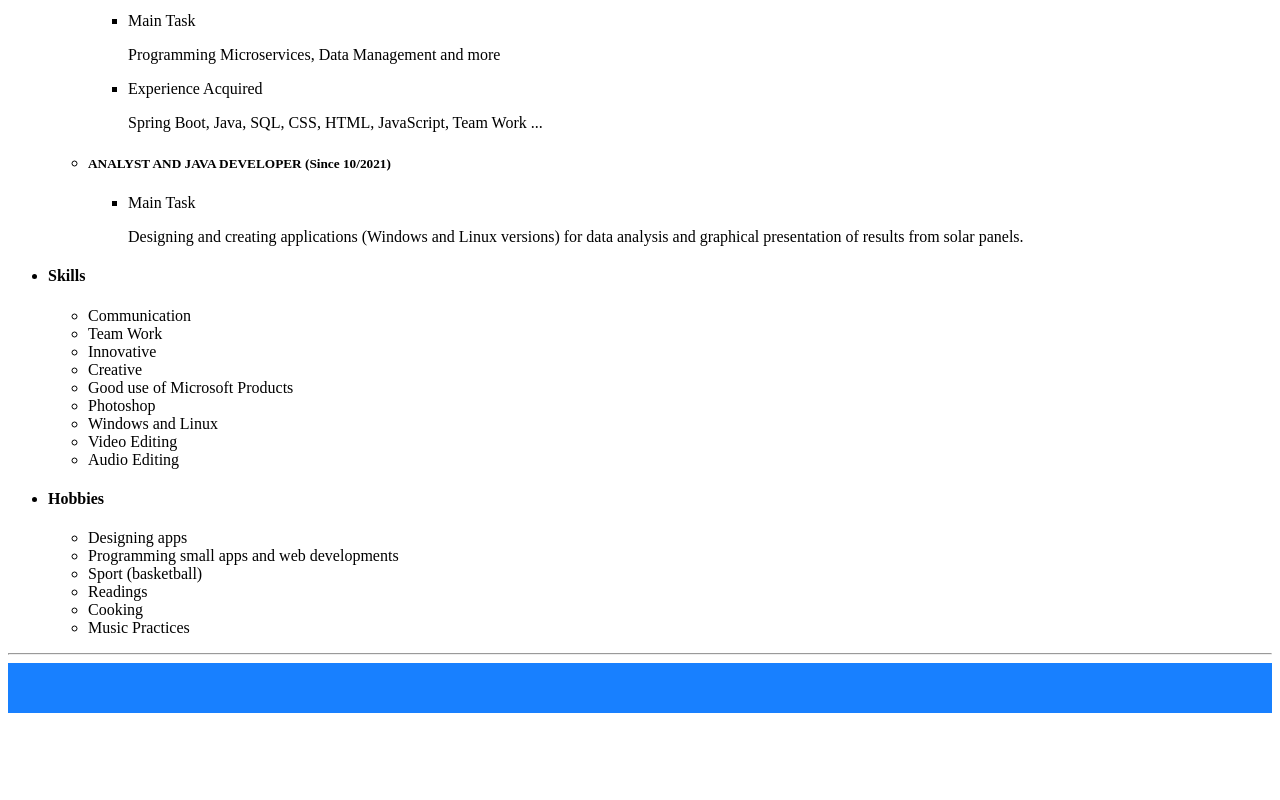
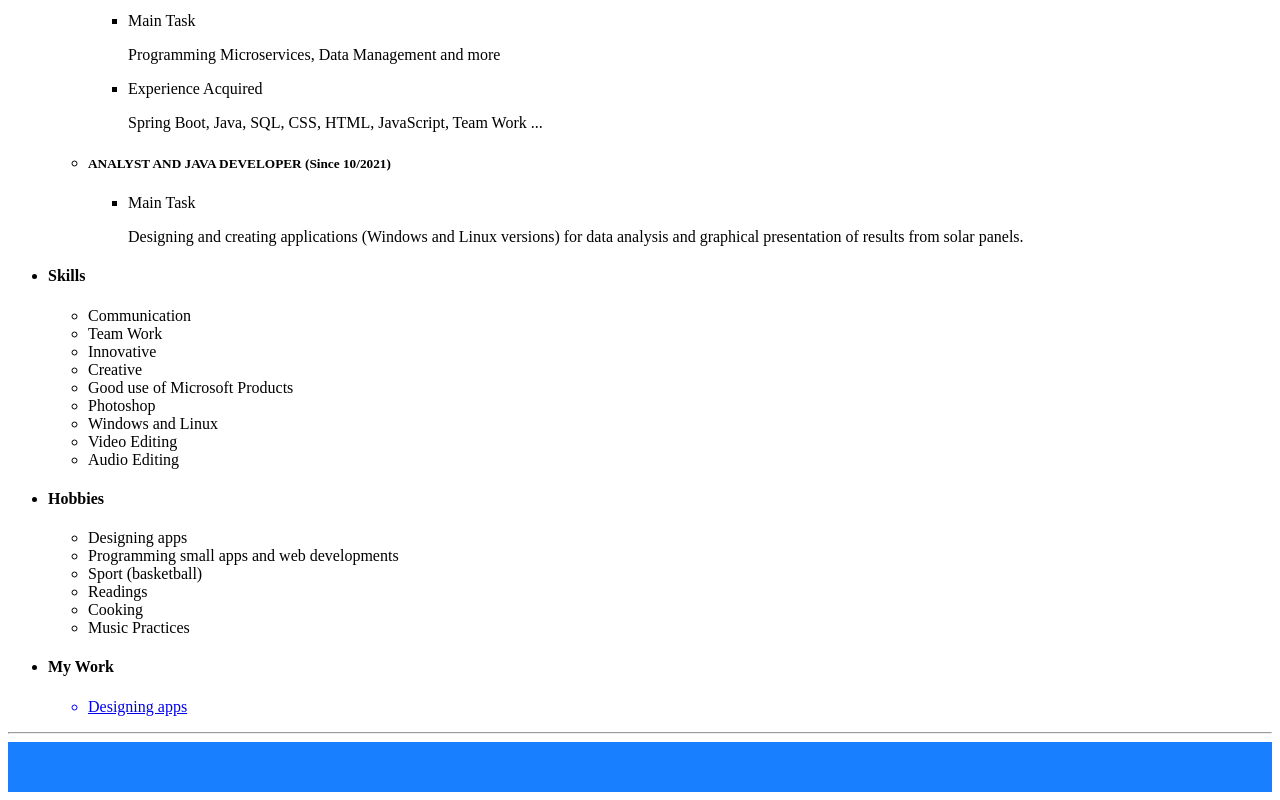
Before and after one commit to Chanel-B/html-portfolio, a plain HTML site: page index.html in a window 1280 px wide. Shown: the part 1238-2038 px from the top of the page. Before the commit the page ends 1959 px from the top, so only its background shows below. Drawn offline with Linux system fonts and the light colour scheme.

Commit message:
updated my work

```diff
--- a/index.html
+++ b/index.html
@@ -126,6 +126,14 @@ https://developer.mozilla.org/en-US/docs/Web/HTML/Element/img#attr-height -->
                 <li>Music Practices</li>
             </ul>
         </li>
+        <li>
+            <h4>My Work</h4>
+            <ul>
+                <a href="https://chanel-b.github.io/Creative-Agency/">
+                    <li>Designing apps</li>
+                </a>
+            </ul>
+        </li>
     </ul>
 
     <hr/>
```
Also changed, not shown: 1 other file.
